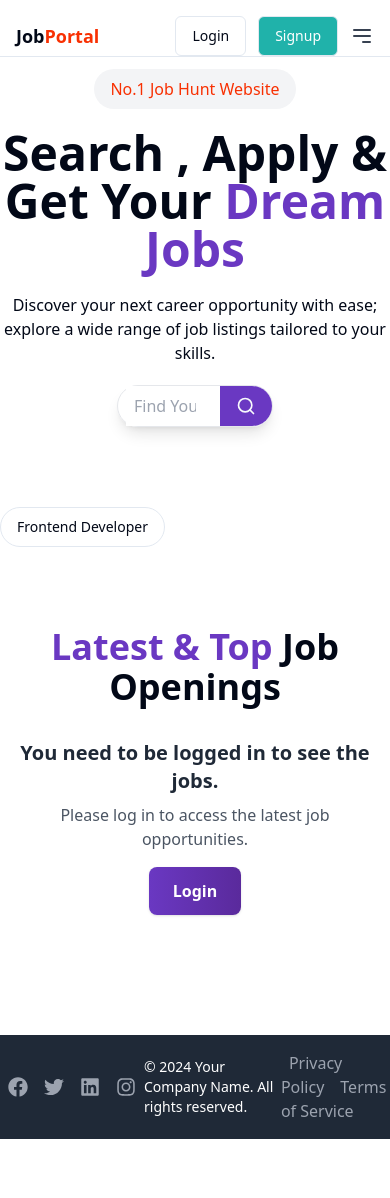
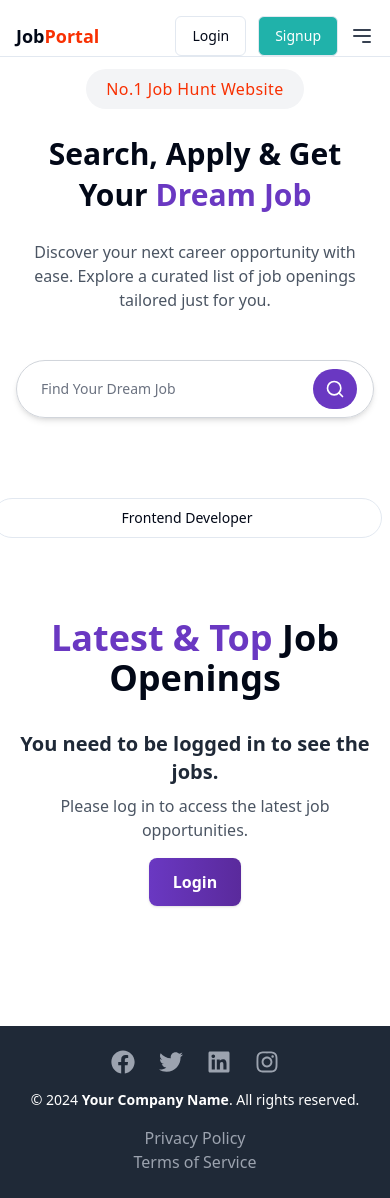
Before and after one commit to DhruvPatel2509/Job_portal, a React (Vite) app in the folder Frontend/: page / in a window 390 px wide. Shown: the top 1198 px of the page. Before the commit the page ends 1139 px from the top, so only its background shows below. Built offline with nearby package versions, Linux system fonts and the light colour scheme.

Commit message:
Responsive

```diff
--- /dev/null
+++ b/Frontend/src/CSS/Navbar.css
@@ -0,0 +1,32 @@
+.menu-button {
+  display: block;
+}
+
+@media (min-width: 425px) {
+  .menu-button {
+    display: none;
+  }
+
+  .navbar .unorder {
+    display: flex;
+    position: static;
+    background-color: transparent;
+    z-index: auto;
+  }
+}
+@media (max-width: 425px) {
+  .menu {
+    position: relative;
+  }
+  .menu .unorder {
+    top: 100%;
+    width: 100%;
+    left: 0%;
+    position: absolute;
+    flex-direction: column;
+  }
+
+  .menu2 button {
+    order: 1;
+  }
+}
--- a/Frontend/src/components/CategoryCarousal.jsx
+++ b/Frontend/src/components/CategoryCarousal.jsx
@@ -1,4 +1,3 @@
-import React from "react";
 import { Button } from "@/components/ui/button";
 import {
   Carousel,
@@ -23,7 +22,6 @@ function CategoryCarousal() {
   const dispatch = useDispatch();
   const navigate = useNavigate();
   const searchJobHandler = (query) => {
-
     dispatch(setSearchedQuery(query));
     if (query) {
       navigate("/browse");
@@ -35,10 +33,13 @@ function CategoryCarousal() {
         <Carousel className="w-full max-w-xl mx-auto my-20">
           <CarouselContent>
             {category.map((cat, index) => (
-              <CarouselItem key={index} className="md:basis-1/2 lg:basis-1/3">
+              <CarouselItem
+                key={index}
+                className="flex justify-center md:basis-1/2 lg:basis-1/3 px-2"
+              >
                 <Button
                   variant="outline"
-                  className="rounded-full "
+                  className="rounded-full w-full text-center"
                   onClick={() => searchJobHandler(cat)}
                 >
                   {cat}
--- a/Frontend/src/components/Footer.jsx
+++ b/Frontend/src/components/Footer.jsx
@@ -1,34 +1,51 @@
-import React from "react";
 import { FaFacebook, FaTwitter, FaLinkedin, FaInstagram } from "react-icons/fa";
 function Footer() {
   return (
     <>
-      <footer className="bg-gray-800 text-white py-4">
-        <div className="  items-center flex  justify-evenly">
-          <div className=" flex items-center justify-center">
-            <a href="#" className="text-gray-400 hover:text-white mx-2">
-              <FaFacebook size={20} />
+      <footer className="bg-gray-800 text-white py-6">
+        <div className="max-w-7xl mx-auto flex flex-col md:flex-row items-center justify-between px-4">
+          <div className="flex items-center justify-center mb-4 md:mb-0">
+            <a
+              href="#"
+              className="text-gray-400 hover:text-white mx-3 transition duration-300 ease-in-out"
+            >
+              <FaFacebook size={24} />
             </a>
-            <a href="#" className="text-gray-400 hover:text-white mx-2">
-              <FaTwitter size={20} />
+            <a
+              href="#"
+              className="text-gray-400 hover:text-white mx-3 transition duration-300 ease-in-out"
+            >
+              <FaTwitter size={24} />
             </a>
-            <a href="#" className="text-gray-400 hover:text-white mx-2">
-              <FaLinkedin size={20} />
+            <a
+              href="#"
+              className="text-gray-400 hover:text-white mx-3 transition duration-300 ease-in-out"
+            >
+              <FaLinkedin size={24} />
             </a>
-            <a href="#" className="text-gray-400 hover:text-white mx-2">
-              <FaInstagram size={20} />
+            <a
+              href="#"
+              className="text-gray-400 hover:text-white mx-3 transition duration-300 ease-in-out"
+            >
+              <FaInstagram size={24} />
             </a>
           </div>
-          <p className="text-sm ">
-            &copy; {new Date().getFullYear()} Your Company Name. All rights
+          <p className="text-sm text-center mb-4 md:mb-0">
+            &copy; {new Date().getFullYear()}{" "}
+            <span className="font-semibold">Your Company Name</span>. All rights
             reserved.
           </p>
-
-          <div>
-            <a href="#" className="text-gray-400 hover:text-white mx-2">
+          <div className="flex flex-col md:flex-row items-center justify-center space-x-0 md:space-x-4">
+            <a
+              href="#"
+              className="text-gray-400 hover:text-white mx-2 transition duration-300 ease-in-out"
+            >
               Privacy Policy
             </a>
-            <a href="#" className="text-gray-400 hover:text-white mx-2">
+            <a
+              href="#"
+              className="text-gray-400 hover:text-white mx-2 transition duration-300 ease-in-out"
+            >
               Terms of Service
             </a>
           </div>
--- a/Frontend/src/components/Herosection.jsx
+++ b/Frontend/src/components/Herosection.jsx
@@ -17,34 +17,33 @@ export const Herosection = () => {
     }
   };
   return (
-    <>
-      <div className="text-center flex flex-col gap-5">
-        <span className="mx-auto px-4 py-2 rounded-full bg-gray-100 text-[#F83002] font-medium ">
+    <div className="flex flex-col items-center gap-6 px-4 text-center">
+      <span className="px-5 py-2 mx-auto font-medium tracking-wide text-[#F83002] bg-gray-100 rounded-full">
         No.1 Job Hunt Website
       </span>
 
-        <h1 className="text-5xl font-bold">
-          Search , Apply & <br />
-          Get Your <span className="text-[#6A38C2] ">Dream Jobs</span>
+      <h1 className="text-3xl font-bold leading-snug sm:text-4xl lg:text-5xl">
+        Search, Apply & <br className="hidden sm:block" />
+        Get Your <span className="text-[#6A38C2]">Dream Job</span>
       </h1>
-        <p>
-          Discover your next career opportunity with ease; explore a wide range
-          of job listings tailored to your skills.
+      <p className="max-w-xl mx-auto text-base text-gray-600 sm:text-lg lg:text-xl">
+        Discover your next career opportunity with ease. Explore a curated list
+        of job openings tailored just for you.
       </p>
-        <div className="flex w-[40%] shadow-lg border border-gray-200 pl-2 rounded-full items-center gap-4 mx-auto ">
+
+      <div className="flex items-center w-full gap-2 px-4 py-2 mx-auto mt-6 border border-gray-300 rounded-full shadow-md focus-within:ring-2 focus-within:ring-[#6A38C2] sm:w-[70%] md:w-[60%] lg:w-[40%]">
         <input
           onChange={(e) => setQuery(e.target.value)}
           placeholder="Find Your Dream Job"
-            className="outline-none border-none w-full p-2"
+          className="w-full p-2 text-sm text-gray-700 placeholder-gray-500 bg-transparent border-none outline-none sm:text-base"
         />
         <Button
-            className="rounded-r-full bg-[#6A38C2]"
+          className="p-3 text-white transition-transform duration-200 ease-in-out transform rounded-full bg-[#6A38C2] hover:bg-[#5a2ca2] hover:scale-105 focus:outline-none focus:ring-2 focus:ring-offset-2 focus:ring-[#6A38C2]"
           onClick={searchJobHandler}
         >
           <Search className="w-5 h-5" />
         </Button>
       </div>
     </div>
-    </>
   );
 };
--- a/Frontend/src/components/LatestJob.jsx
+++ b/Frontend/src/components/LatestJob.jsx
@@ -11,7 +11,7 @@ function LatestJob() {
       <h1 className="text-4xl font-bold text-center mb-8">
         <span className="text-[#6A38C2]">Latest & Top</span> Job Openings
       </h1>
-      <div className="grid grid-cols-1 sm:grid-cols-2 lg:grid-cols-3 gap-6">
+      <div className="grid grid-cols-1 sm:grid-cols-2 md:grid-cols-3 lg:grid-cols-4 gap-6">
         {allJobs?.length === 0 ? (
           <div className="col-span-1 flex flex-col items-center justify-center mb-10">
             <p className="text-xl font-semibold text-gray-800 mb-2 text-center">
--- a/Frontend/src/components/auth/Signup.jsx
+++ b/Frontend/src/components/auth/Signup.jsx
@@ -93,12 +93,12 @@ export const Signup = () => {
   };
 
   return (
-    <div className="flex items-center justify-center mx-auto max-w-7xl">
+    <div className="flex items-center justify-center px-4 mx-auto max-w-7xl">
       <form
         onSubmit={handleSubmit}
-        className="w-1/2 p-4 my-10 border border-gray-400 rounded-md"
+        className="w-full p-4 my-10 border border-gray-400 rounded-md md:w-3/4 lg:w-1/2"
       >
-        <h1 className="mb-5 text-xl font-bold">Sign Up</h1>
+        <h1 className="mb-5 text-xl font-bold text-center">Sign Up</h1>
 
         {["fullname", "email", "phoneNumber", "password"].map((field) => (
           <div key={field} className="flex flex-col gap-2 my-3">
@@ -126,7 +126,7 @@ export const Signup = () => {
           </div>
         ))}
 
-        <div className="flex items-center justify-between my-3">
+        <div className="flex flex-col gap-4 my-3 md:flex-row md:items-center md:justify-between">
           <div>
             <Label>
               Choose Your Role:{" "}
@@ -175,7 +175,7 @@ export const Signup = () => {
           )}
         </Button>
 
-        <span className="text-[0.9rem]">
+        <span className="text-[0.9rem] block text-center">
           Already have an account?{" "}
           <Link to="/login" className="text-blue-600">
             Login
--- a/Frontend/src/components/shared/Navbar.jsx
+++ b/Frontend/src/components/shared/Navbar.jsx
@@ -8,7 +8,6 @@ import {
 import { Button } from "@/components/ui/button";
 import { LogOut, User2 } from "lucide-react";
 import { useDispatch, useSelector } from "react-redux";
-import axios from "axios";
 import { USER_API_END_POINT } from "../../utils/constant";
 import { setAuthUser, setToken } from "../../redux/authSlice";
 import {
@@ -19,6 +18,8 @@ import {
 import { setAllCompanies } from "../../redux/companySlice";
 import apiRequest from "../../utils/axiosUtility";
 import { useState } from "react";
+import "../../CSS/Navbar.css";
+
 export const Navbar = () => {
   const { authUser } = useSelector((store) => store.auth);
   const role = authUser?.role;
--- a/Frontend/src/index.css
+++ b/Frontend/src/index.css
@@ -67,36 +67,3 @@
     @apply bg-background text-foreground;
   }
 }
-
-.menu-button {
-  display: block;
-}
-
-@media (min-width: 425px) {
-  .menu-button {
-    display: none;
-  }
-
-  .navbar .unorder {
-    display: flex;
-    position: static;
-    background-color: transparent;
-    z-index: auto;
-  }
-}
-@media (max-width: 425px) {
-  .menu {
-    position: relative;
-  }
-  .menu .unorder {
-    top: 100%;
-    width: 100%;
-    left: 0%;
-    position: absolute;
-    flex-direction: column;
-  }
-
-  .menu2 button{
-    order: 1;
-  }
-}
```
Also changed, not shown: Frontend/src/components/pages/Home.jsx (+0 -12 lines). Lines whose indentation alone changed are shown as unchanged.
